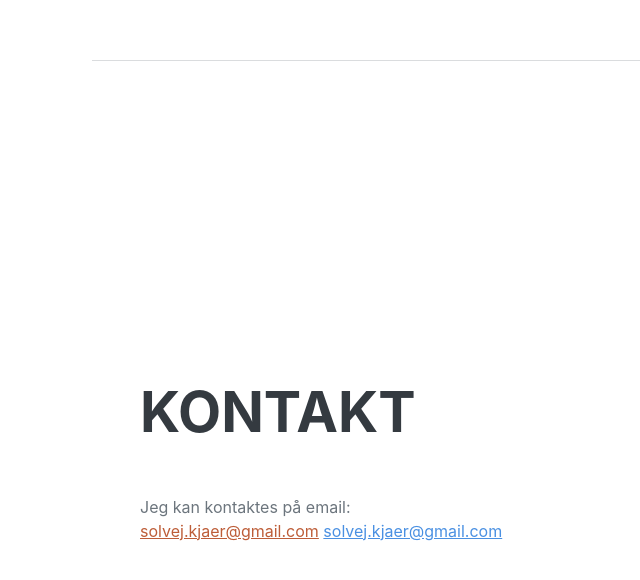
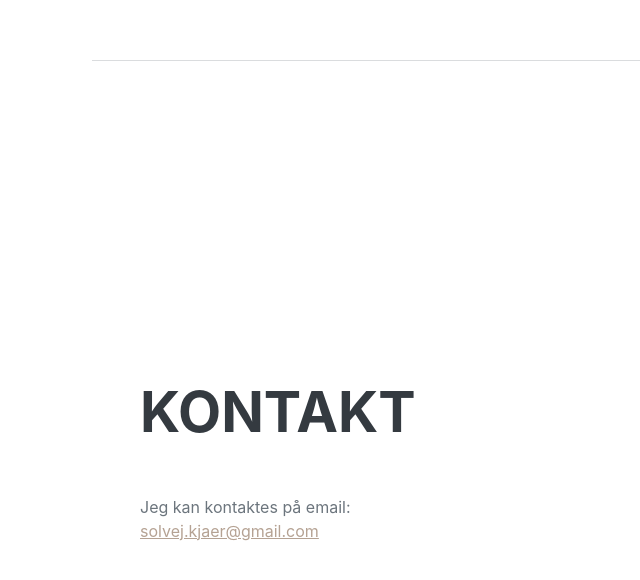
Before and after one commit to solvej-jaeger/solvejs-sange, a plain HTML site: page index.html in a window 1280 px wide. Shown: the part 3143-3723 px from the top of the page, without its empty margins (180-820 px from the left). Drawn offline with nearby package versions, Linux system fonts and the light colour scheme; a web font is replaced by a local one.

Commit message:
Update index.html

```diff
--- a/index.html
+++ b/index.html
@@ -123,8 +123,7 @@
                     <h2 class="mb-5">Kontakt</h2>
                     <!-- <div class="subheading mb-3">Programming Languages & Tools</div> -->
                     <div>Jeg kan kontaktes på email:</div>
-                    <a href="mailto:solvej.kjaer@gmail.com">solvej.kjaer@gmail.com</a>
-                    <a href="mailto:solvej.kjaer@gmail.com" style="color: #4a90e2;">solvej.kjaer@gmail.com</a>
+                    <a href="mailto:solvej.kjaer@gmail.com" style="color: #b5a293;">solvej.kjaer@gmail.com</a>
                     <!-- <div class="subheading mb-3">Workflow</div> -->
                 </div>
             </section>
```
